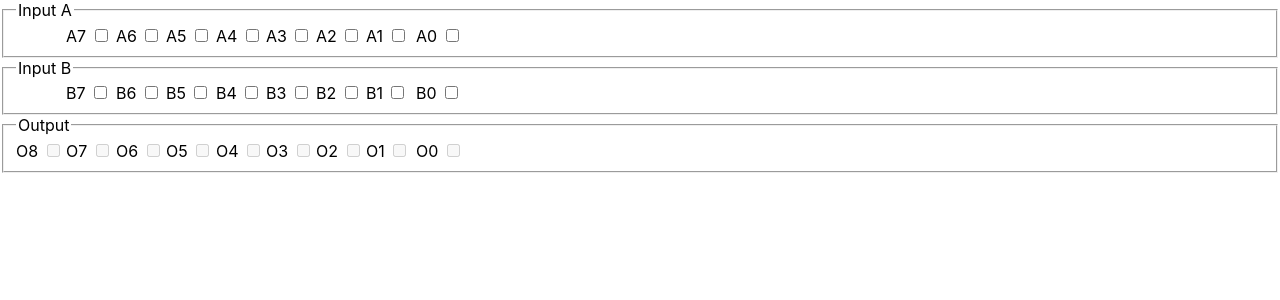
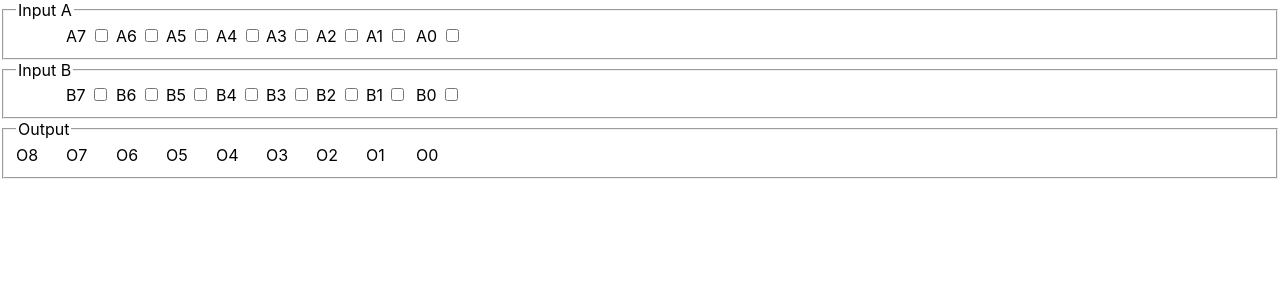
Before and after one commit to ahuth/bit-adder, a React (Create React App) app: page / in a window 1280 px wide. Shown: the top 300 px of the page. Built offline with nearby package versions, Linux system fonts and the light colour scheme.

Commit message:
Use ✅ instead of a disabled checkbox to represent output bits

```diff
--- a/src/components/App.module.css
+++ b/src/components/App.module.css
@@ -2,16 +2,17 @@
   width: 50px;
 }
 
-.flexContainer {
+.container {
   display: flex;
+  height: 22px;
   padding: 0;
 }
 
 .outputContainer {
-  composes: flexContainer;
+  composes: container;
 }
 
 .switchContainer {
   margin-left: 50px;
-  composes: flexContainer;
+  composes: container;
 }
--- a/src/components/App.tsx
+++ b/src/components/App.tsx
@@ -53,15 +53,15 @@ export default function App() {
       <fieldset>
         <legend>Output</legend>
         <div className={styles.outputContainer}>
-          <label className={styles.bit}>O8 <input checked={false} disabled type="checkbox" /></label>
-          <label className={styles.bit}>O7 <input checked={output[7]} disabled type="checkbox" /></label>
-          <label className={styles.bit}>O6 <input checked={output[6]} disabled type="checkbox" /></label>
-          <label className={styles.bit}>O5 <input checked={output[5]} disabled type="checkbox" /></label>
-          <label className={styles.bit}>O4 <input checked={output[4]} disabled type="checkbox" /></label>
-          <label className={styles.bit}>O3 <input checked={output[3]} disabled type="checkbox" /></label>
-          <label className={styles.bit}>O2 <input checked={output[2]} disabled type="checkbox" /></label>
-          <label className={styles.bit}>O1 <input checked={output[1]} disabled type="checkbox" /></label>
-          <label className={styles.bit}>O0 <input checked={output[0]} disabled type="checkbox" /></label>
+          <span className={styles.bit}>O8 &nbsp;</span>
+          <span className={styles.bit}>O7 {output[7] ? '✅' : null}</span>
+          <span className={styles.bit}>O6 {output[6] ? '✅' : null}</span>
+          <span className={styles.bit}>O5 {output[5] ? '✅' : null}</span>
+          <span className={styles.bit}>O4 {output[4] ? '✅' : null}</span>
+          <span className={styles.bit}>O3 {output[3] ? '✅' : null}</span>
+          <span className={styles.bit}>O2 {output[2] ? '✅' : null}</span>
+          <span className={styles.bit}>O1 {output[1] ? '✅' : null}</span>
+          <span className={styles.bit}>O0 {output[0] ? '✅' : null}</span>
         </div>
       </fieldset>
     </form>
```
